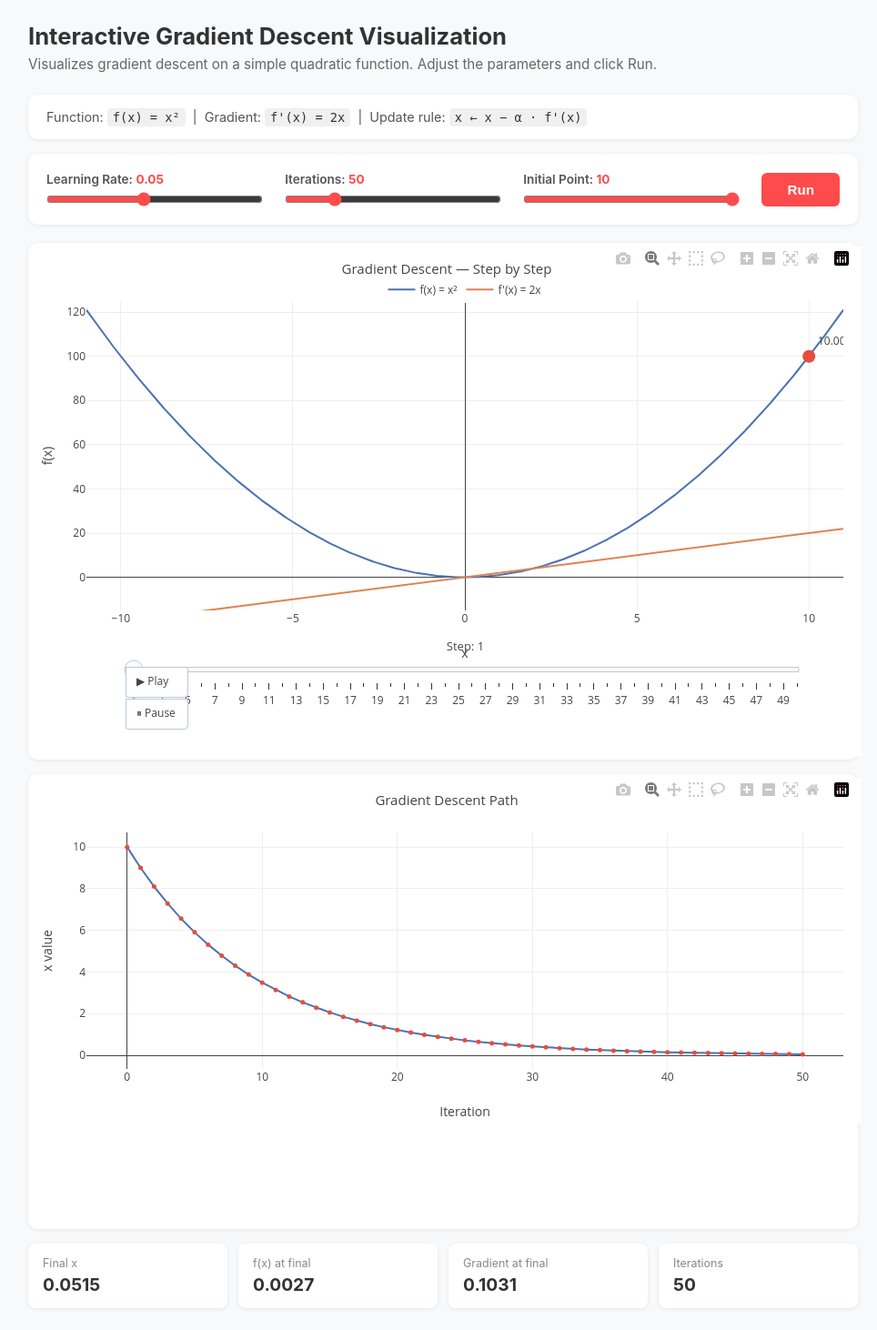
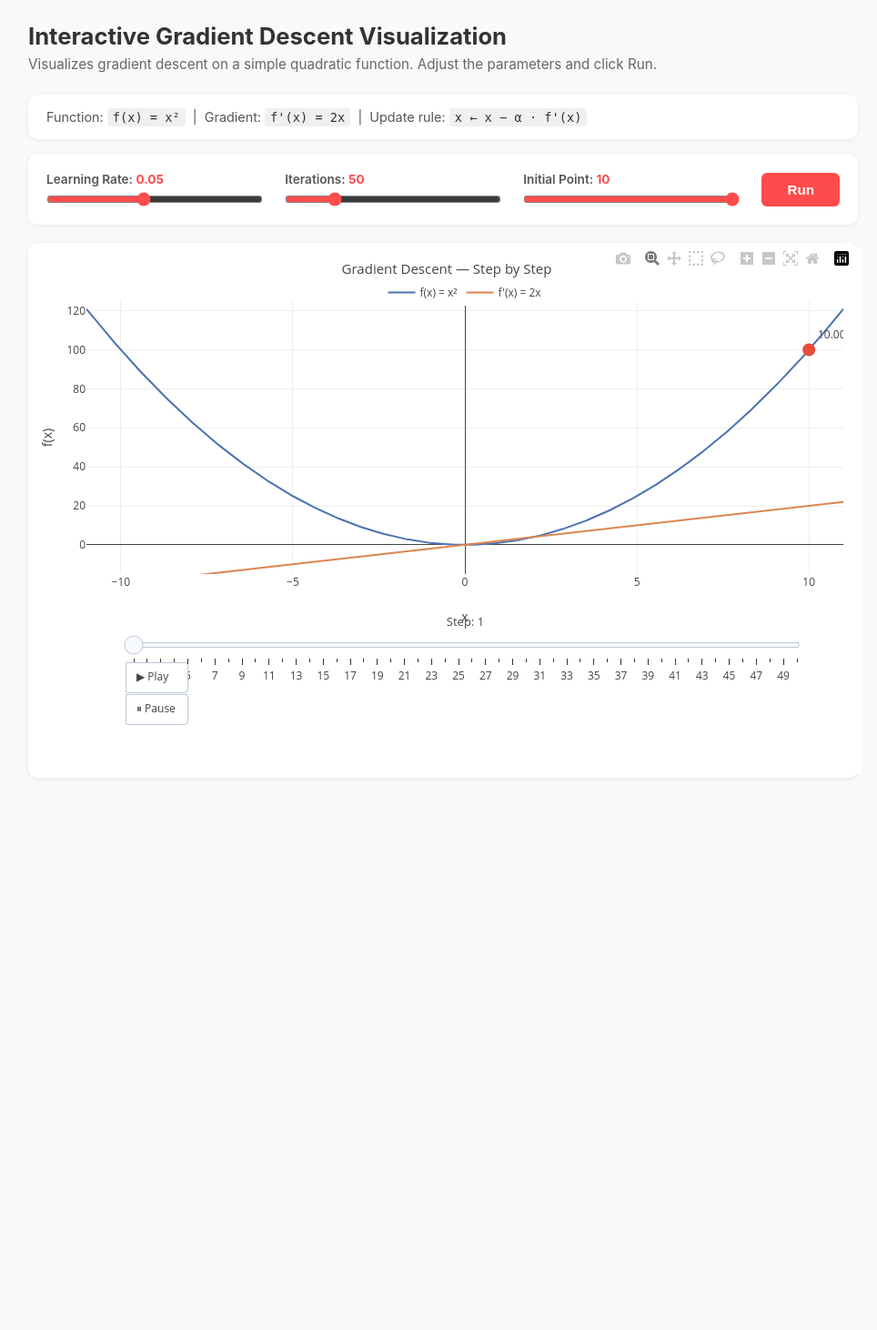
Before and after one commit to atewari-bot/gradient-descent, a Flask app: page / in a window 1280 px wide. Shown: the whole page at 91% size, without its empty margins (153-1117 px from the left). After the commit the page ends 797 px from the top, so only its background shows below. Run offline with Flask 3, Linux system fonts and the light colour scheme; some libraries are stand-ins or nearby versions.

Commit message:
Fix graph height

```diff
--- a/templates/index.html
+++ b/templates/index.html
@@ -55,8 +55,8 @@
     </div>
 
     <div class="chart-card" id="main-chart"></div>
-    <div class="chart-card" id="path-chart"></div>
-    <div class="stats" id="stats"></div>
+    <div class="chart-card" id="path-chart" style="display:none;"></div>
+    <div class="stats" id="stats" style="display:none;"></div>
 </div>
 
 <script>
@@ -73,6 +73,10 @@
         btn.disabled = true;
         btn.textContent = 'Running…';
 
+        // Hide second chart when re-running
+        document.getElementById('path-chart').style.display = 'none';
+        document.getElementById('stats').style.display = 'none';
+
         const lr = parseFloat(document.getElementById('learning-rate').value);
         const iter = parseInt(document.getElementById('iterations').value);
         const ip = parseFloat(document.getElementById('initial-point').value);
@@ -84,16 +88,14 @@
                 body: JSON.stringify({learning_rate: lr, iterations: iter, initial_point: ip})
             });
             const data = await resp.json();
-            renderMainChart(data.history, data.function_values);
-            renderPathChart(data.history);
-            renderStats(data.history, iter);
+            renderMainChart(data.history, data.function_values, iter);
         } finally {
             btn.disabled = false;
             btn.textContent = 'Run';
         }
     }
 
-    function renderMainChart(history, fvals) {
+    function renderMainChart(history, fvals, iter) {
         const x = linspace(-11, 11, 400);
         const y = x.map(xi => xi * xi);
         const dy = x.map(xi => 2 * xi);
@@ -133,16 +135,25 @@
             return {name: String(i), data: traces};
         });
 
+        const lastFrame = String(frames.length - 1);
+
+        function showSecondChart() {
+            renderPathChart(history);
+            renderStats(history, iter);
+            document.getElementById('path-chart').style.display = 'block';
+            document.getElementById('stats').style.display = 'grid';
+        }
+
         const layout = {
             title: {text: 'Gradient Descent — Step by Step', font: {size: 15}},
             xaxis: {title: 'x', range: [-11, 11], zeroline: true},
             yaxis: {title: 'f(x)', range: [-15, 125], zeroline: true},
             legend: {x: 0.5, y: 1.08, xanchor: 'center', orientation: 'h'},
-            height: 560,
-            margin: {t: 60, b: 160, l: 60, r: 20},
+            height: 580,
+            margin: {t: 60, b: 220, l: 60, r: 20},
             updatemenus: [{
                 type: 'buttons', showactive: false,
-                x: 0.05, y: -0.18, xanchor: 'left', yanchor: 'top',
+                x: 0.05, y: -0.32, xanchor: 'left', yanchor: 'top',
                 buttons: [
                     {
                         label: '▶ Play', method: 'animate',
@@ -159,14 +170,26 @@
                     label: String(i + 1), method: 'animate',
                     args: [[f.name], {mode: 'immediate', frame: {duration: 0, redraw: true}}]
                 })),
-                x: 0.05, len: 0.9, y: -0.05, yanchor: 'top',
+                x: 0.05, len: 0.9, y: -0.1, yanchor: 'top',
                 pad: {t: 10},
                 currentvalue: {prefix: 'Step: ', visible: true, xanchor: 'center', font: {size: 13}},
             }],
         };
 
         Plotly.newPlot('main-chart', frames[0]?.data || baseTraces, layout, {responsive: true})
-            .then(() => Plotly.addFrames('main-chart', frames));
+            .then(() => {
+                Plotly.addFrames('main-chart', frames);
+
+                const el = document.getElementById('main-chart');
+
+                // Show second chart when animation plays to the end
+                el.on('plotly_animated', showSecondChart);
+
+                // Show second chart when user scrubs to the last frame manually
+                el.on('plotly_sliderchange', e => {
+                    if (String(e.slider.active) === lastFrame) showSecondChart();
+                });
+            });
     }
 
     function renderPathChart(history) {
```
